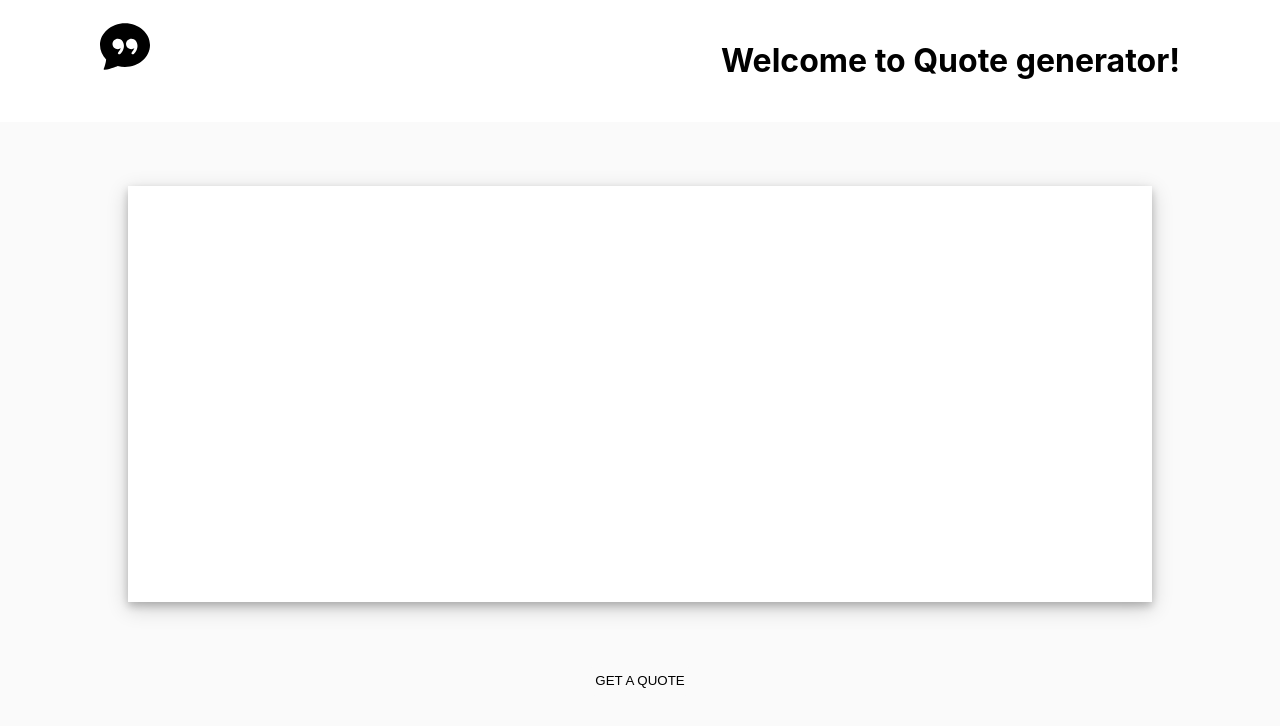
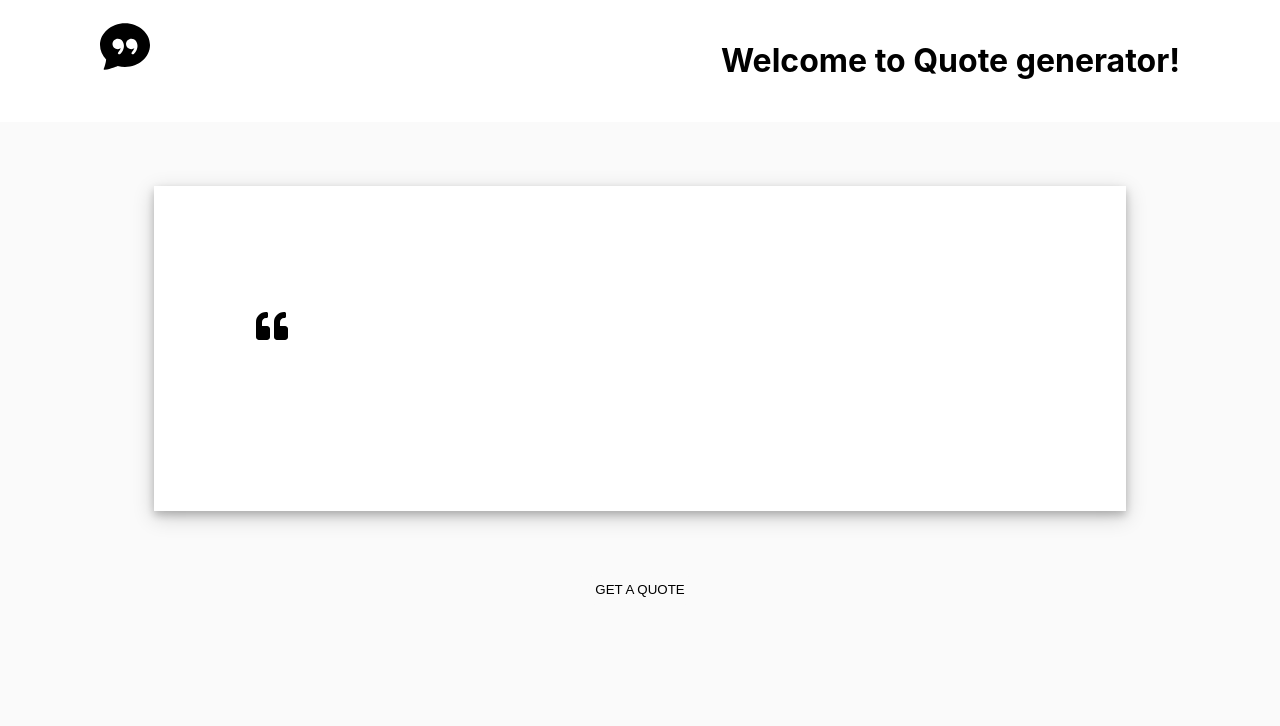
Before and after one commit to muratdemirtas2001/quotes-react-app, a React (Create React App) app: page / in a window 1280 px wide. Shown: the top 726 px of the page. Built offline with nearby package versions, Linux system fonts and the light colour scheme; no server answers.

Commit message:
Adding quote icon

```diff
--- a/src/App.css
+++ b/src/App.css
@@ -22,12 +22,15 @@ body {
   display: flex;
   flex-direction: column;
   margin: 5vw 15vw;
-  padding: 10vw;
-  height: 20vh;
+  padding: 8vw;
+  height: 15vh;
   width: 60vw;
   box-shadow: 0 4px 8px 0 rgba(0, 0, 0, 0.2), 0 6px 20px 0 rgba(0, 0, 0, 0.19);
 
   /* width: 75%; */
+}
+.icon-quote {
+  margin-right: 20px;
 }
 
 .quote-button {
--- a/src/Quote.js
+++ b/src/Quote.js
@@ -1,4 +1,6 @@
 import React, { useEffect, useState } from "react";
+import { FaQuoteLeft } from "react-icons/fa";
+
 function Quote({ click }) {
   const [quotes, setQuotes] = useState("");
   const [author, setAuthor] = useState("");
@@ -14,7 +16,10 @@ function Quote({ click }) {
   return (
     <>
       <div className="quote-wrapper">
-        <h1>{quotes}</h1>
+        <h1>
+          <FaQuoteLeft className="icon-quote"/>
+          {quotes}
+        </h1>
         <h2>{author}</h2>
       </div>
     </>
```
